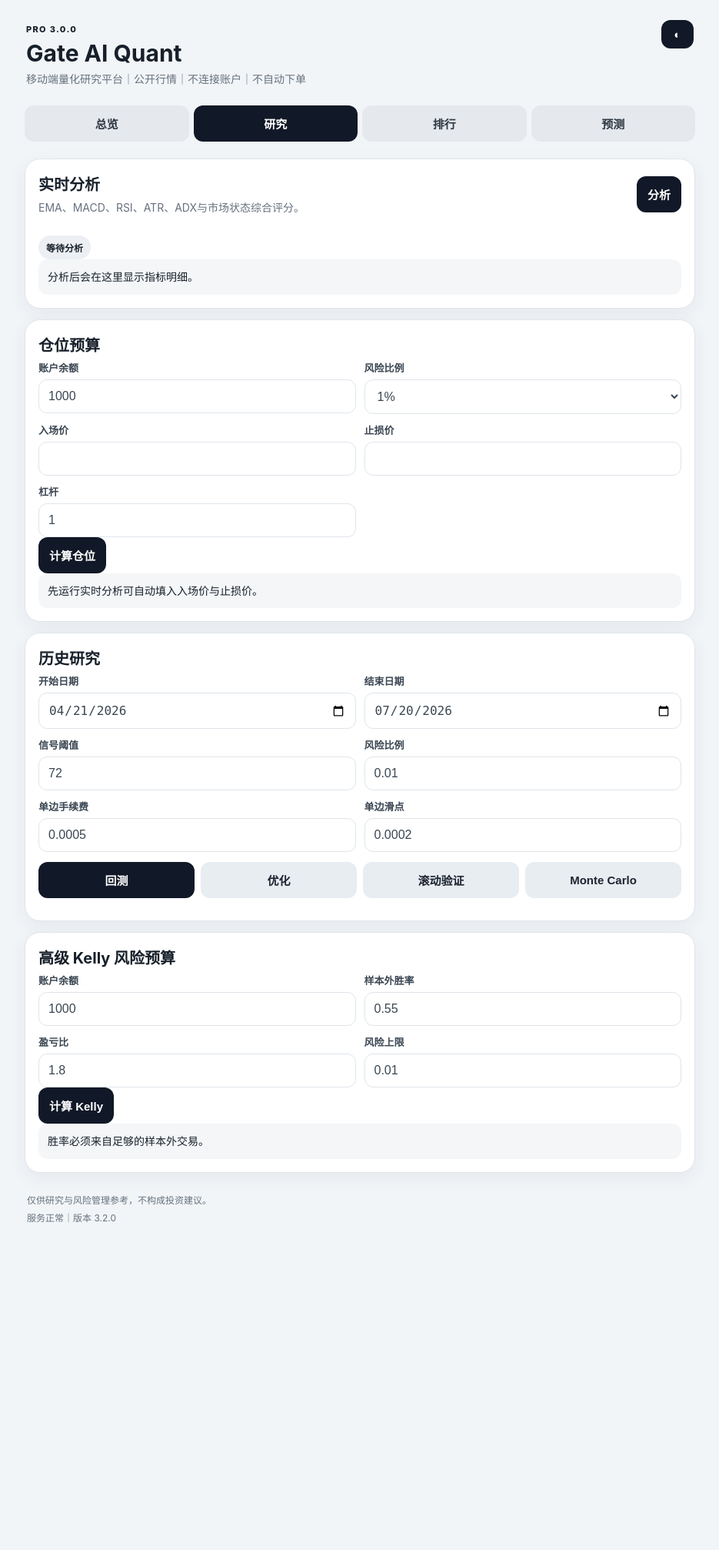
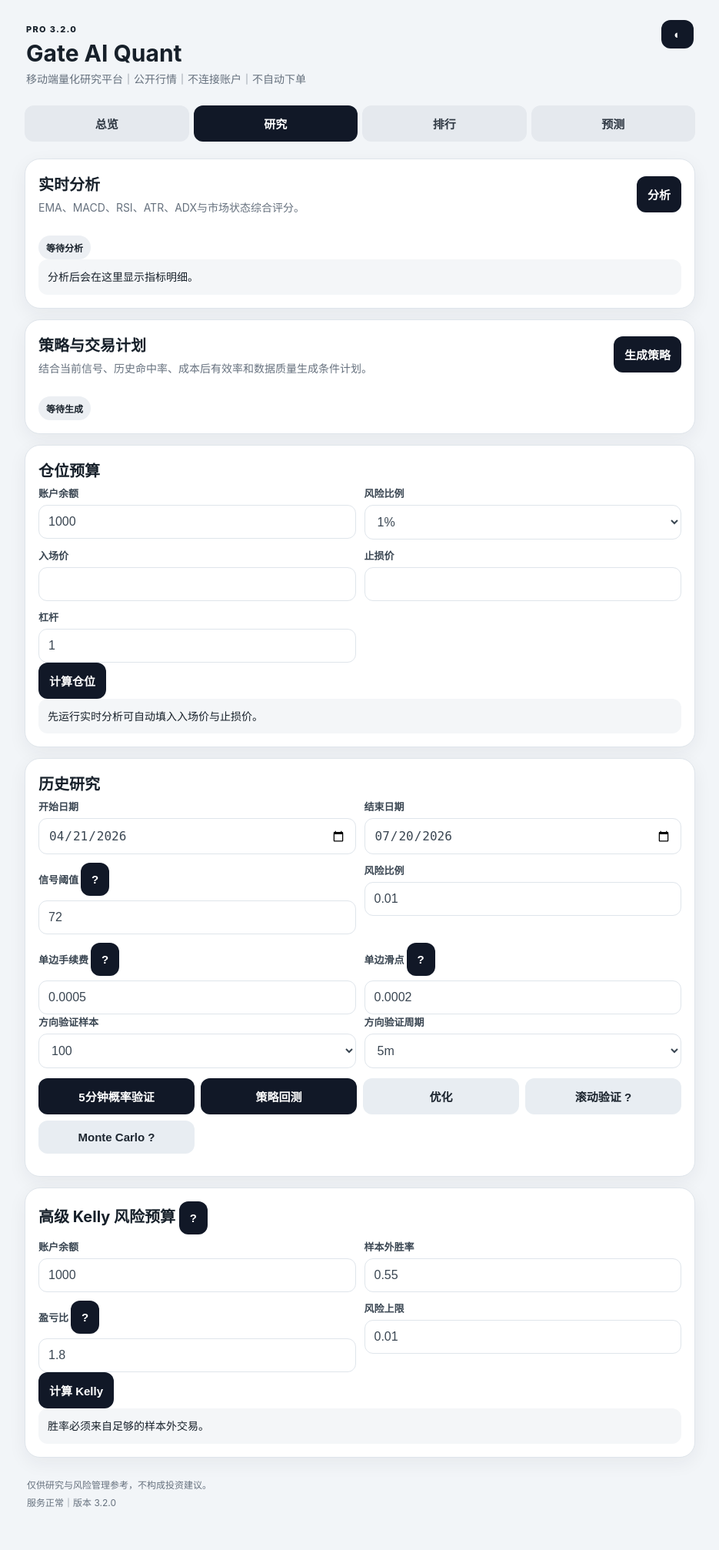
Before and after one commit to leestudy123456/-gate-ai, a FastAPI app: page / in a window 1280 px wide, after a click on "研究". Shown: the whole page at 77% size, without its empty margins (172-1107 px from the left). Before the commit the page ends 1589 px from the top, so only its background shows below. Run offline with FastAPI, Linux system fonts and the light colour scheme.

Commit message:
Add files via upload

```diff
--- a/templates/index.html
+++ b/templates/index.html
@@ -1,5 +1,5 @@
-<!doctype html><html lang="zh-CN"><head><meta charset="utf-8"><meta name="viewport" content="width=device-width,initial-scale=1,viewport-fit=cover"><title>Gate AI Quant Professional 3.0</title><link rel="stylesheet" href="/static/style.css?v=3.0.0"></head><body>
-<main><header><div><span class="version">PRO 3.0.0</span><h1>Gate AI Quant</h1><p>移动端量化研究平台｜公开行情｜不连接账户｜不自动下单</p></div><button id="themeBtn" class="icon-btn" aria-label="切换主题">◐</button></header>
+<!doctype html><html lang="zh-CN"><head><meta charset="utf-8"><meta name="viewport" content="width=device-width,initial-scale=1,viewport-fit=cover"><title>Gate AI Quant Professional 3.2.0</title><link rel="stylesheet" href="/static/style.css?v=3.2.0"></head><body>
+<main><header><div><span class="version">PRO 3.2.0</span><h1>Gate AI Quant</h1><p>移动端量化研究平台｜公开行情｜不连接账户｜不自动下单</p></div><button id="themeBtn" class="icon-btn" aria-label="切换主题">◐</button></header>
 <nav class="tabs" aria-label="主要功能"><button class="tab active" data-target="dashboardPanel">总览</button><button class="tab" data-target="researchPanel">研究</button><button class="tab" data-target="scannerPanel">排行</button><button class="tab" data-target="predictionPanel">预测</button></nav>
 
 <section id="dashboardPanel" class="panel">
@@ -16,14 +16,16 @@
   <section class="card"><div class="section-head"><div><h2>实时分析</h2><p>EMA、MACD、RSI、ATR、ADX与市场状态综合评分。</p></div><button id="analyzeBtn" class="compact">分析</button></div><div id="analysisStatus" class="status idle">等待分析</div>
     <div id="signalCard" class="hidden"><div class="signal-hero"><div><span>方向</span><strong id="signalSide">—</strong></div><div><span>信心</span><strong id="signalConfidence">—</strong></div><div><span>风险</span><strong id="signalRisk">—</strong></div><div><span>状态</span><strong id="signalRegime">—</strong></div></div>
       <div class="score"><span>做多</span><div class="bar"><i id="longBar"></i></div><b id="longScore">—</b></div><div class="score"><span>做空</span><div class="bar"><i id="shortBar"></i></div><b id="shortScore">—</b></div>
-      <div class="metric-grid"><article><span>参考入场</span><strong id="entryValue">—</strong></article><article><span>止损</span><strong id="stopValue">—</strong></article><article><span>目标</span><strong id="targetValue">—</strong></article><article><span>盈亏比</span><strong id="rrValue">—</strong></article><article><span>ADX</span><strong id="signalAdx">—</strong></article><article><span>波动分位</span><strong id="signalVolPct">—</strong></article></div>
-      <div id="recommendation" class="recommendation"></div><div id="factorList" class="factor-list"></div></div><div id="analysis" class="notice-box">分析后会在这里显示指标明细。</div>
+      <div class="metric-grid"><article><span>参考入场</span><strong id="entryValue">—</strong></article><article><span>止损</span><strong id="stopValue">—</strong></article><article><span>目标</span><strong id="targetValue">—</strong></article><article><span>盈亏比</span><strong id="rrValue">—</strong></article><article><span>ADX</span><strong id="signalAdx">—</strong></article><article><span>波动分位</span><strong id="signalVolPct">—</strong></article><article><span>数据质量</span><strong id="dataQualityGrade">—</strong></article><article><span>质量评分</span><strong id="dataQualityScore">—</strong></article></div>
+      <div id="scoreNotice" class="notice-box compact-note">模型评分，不等于真实胜率。</div><div id="recommendation" class="recommendation"></div><div id="qualityIssues" class="factor-list"></div><div id="factorList" class="factor-list"></div></div><div id="analysis" class="notice-box">分析后会在这里显示指标明细。</div>
   </section>
+  <section class="card strategy-card"><div class="section-head"><div><h2>策略与交易计划</h2><p>结合当前信号、历史命中率、成本后有效率和数据质量生成条件计划。</p></div><button id="tradePlanBtn" class="compact">生成策略</button></div><div id="tradePlanStatus" class="status idle">等待生成</div><div id="tradePlanResult" class="hidden"></div></section>
   <section class="card"><h2>仓位预算</h2><div class="grid two"><label>账户余额<input id="accountBalance" type="number" value="1000"></label><label>风险比例<select id="positionRisk"><option value="0.005">0.5%</option><option value="0.01" selected>1%</option><option value="0.02">2%</option></select></label><label>入场价<input id="positionEntry" type="number"></label><label>止损价<input id="positionStop" type="number"></label><label>杠杆<input id="positionLeverage" type="number" value="1"></label></div><button id="positionBtn">计算仓位</button><div id="positionResult" class="notice-box">先运行实时分析可自动填入入场价与止损价。</div></section>
-  <section class="card"><h2>历史研究</h2><div class="grid two"><label>开始日期<input id="start" type="date"></label><label>结束日期<input id="end" type="date"></label><label>信号阈值<input id="threshold" type="number" value="72"></label><label>风险比例<input id="risk" type="number" step="0.001" value="0.01"></label><label>单边手续费<input id="fee" type="number" step="0.0001" value="0.0005"></label><label>单边滑点<input id="slippage" type="number" step="0.0001" value="0.0002"></label></div>
-    <div class="action-grid"><button id="backtestBtn">回测</button><button id="optimizeBtn" class="secondary">优化</button><button id="wfBtn" class="secondary">滚动验证</button><button id="mcBtn" class="secondary">Monte Carlo</button></div><input id="trainBars" type="hidden" value="1200"><input id="testBars" type="hidden" value="400"><div id="backtest" class="result-grid"></div><div id="optimize" class="notice-box hidden"></div><div id="wf" class="notice-box hidden"></div><div id="mc" class="notice-box hidden"></div>
+  <section class="card"><h2>历史研究</h2><div class="grid two"><label>开始日期<input id="start" type="date"></label><label>结束日期<input id="end" type="date"></label><label>信号阈值 <button type="button" class="term" data-term="threshold">?</button><input id="threshold" type="number" value="72"></label><label>风险比例<input id="risk" type="number" step="0.001" value="0.01"></label><label>单边手续费 <button type="button" class="term" data-term="fee">?</button><input id="fee" type="number" step="0.0001" value="0.0005"></label><label>单边滑点 <button type="button" class="term" data-term="slippage">?</button><input id="slippage" type="number" step="0.0001" value="0.0002"></label></div>
+    <div class="grid two"><label>方向验证样本<select id="directionSamples"><option>50</option><option selected>100</option><option>300</option><option>500</option></select></label><label>方向验证周期<select id="directionInterval"><option selected>5m</option><option>15m</option><option>1h</option></select></label></div>
+    <div class="action-grid"><button id="directionBtn">5分钟概率验证</button><button id="backtestBtn">策略回测</button><button id="optimizeBtn" class="secondary">优化</button><button id="wfBtn" class="secondary">滚动验证 <span class="term-inline" data-term="walkforward">?</span></button><button id="mcBtn" class="secondary">Monte Carlo <span class="term-inline" data-term="montecarlo">?</span></button></div><input id="trainBars" type="hidden" value="1200"><input id="testBars" type="hidden" value="400"><div id="directionResult" class="notice-box hidden"></div><div id="backtest" class="result-grid"></div><div id="optimize" class="notice-box hidden"></div><div id="wf" class="notice-box hidden"></div><div id="mc" class="notice-box hidden"></div>
   </section>
-  <section class="card"><h2>高级 Kelly 风险预算</h2><div class="grid two"><label>账户余额<input id="kellyBalance" type="number" value="1000"></label><label>样本外胜率<input id="kellyWin" type="number" step="0.01" value="0.55"></label><label>盈亏比<input id="kellyRR" type="number" step="0.1" value="1.8"></label><label>风险上限<input id="kellyRiskCap" type="number" step="0.005" value="0.01"></label></div><button id="kellyBtn">计算 Kelly</button><div id="kellyResult" class="notice-box">胜率必须来自足够的样本外交易。</div></section>
+  <section class="card"><h2>高级 Kelly 风险预算 <button type="button" class="term" data-term="kelly">?</button></h2><div class="grid two"><label>账户余额<input id="kellyBalance" type="number" value="1000"></label><label>样本外胜率<input id="kellyWin" type="number" step="0.01" value="0.55"></label><label>盈亏比 <button type="button" class="term" data-term="rr">?</button><input id="kellyRR" type="number" step="0.1" value="1.8"></label><label>风险上限<input id="kellyRiskCap" type="number" step="0.005" value="0.01"></label></div><button id="kellyBtn">计算 Kelly</button><div id="kellyResult" class="notice-box">胜率必须来自足够的样本外交易。</div></section>
 </section>
 
 <section id="scannerPanel" class="panel hidden">
@@ -34,4 +36,4 @@
 <section id="predictionPanel" class="panel hidden">
   <section class="card"><h2>预测市场价值计算</h2><p class="muted">模型概率需由你独立估计，本工具只计算价格与概率之间的价值差。</p><div class="grid two"><label>市场价格<input id="marketPrice" type="number" step="0.01" value="0.55"></label><label>模型概率<input id="modelProbability" type="number" step="0.01" value="0.65"></label><label>费用率<input id="predictionFee" type="number" step="0.001" value="0"></label><label>Kelly 上限<input id="kellyCap" type="number" step="0.01" value="0.05"></label></div><button id="predictionBtn">计算价值</button><div id="predictionResult" class="result-grid"></div></section>
 </section>
-<footer>仅供研究与风险管理参考，不构成投资建议。<span id="healthBadge">正在检查服务…</span></footer></main><script src="/static/app.js?v=3.0.0"></script></body></html>
+<footer>仅供研究与风险管理参考，不构成投资建议。<span id="healthBadge">正在检查服务…</span></footer></main><div id="termModal" class="modal hidden"><div class="modal-card"><button id="termClose" class="modal-close">×</button><h2 id="termTitle">术语解释</h2><p id="termBody"></p></div></div><script src="/static/app.js?v=3.2.0"></script></body></html>
```
